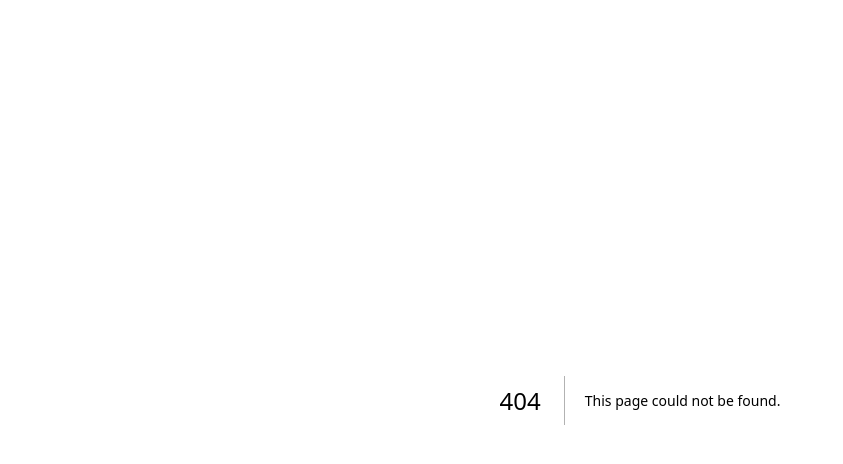
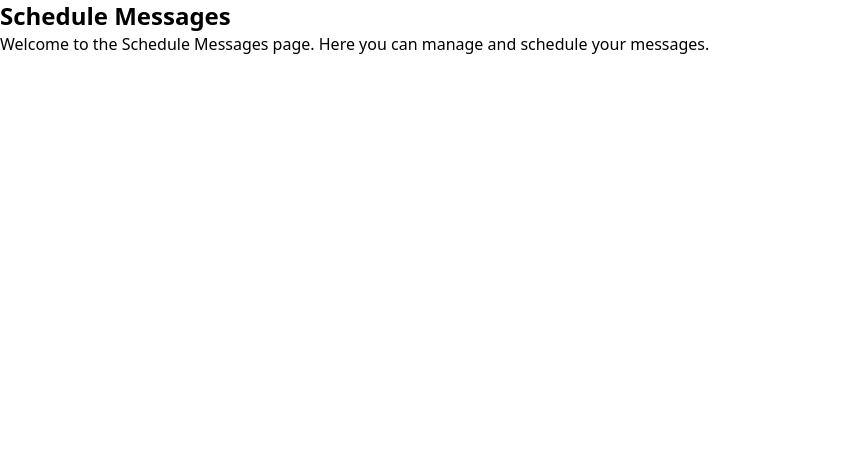
Before and after one commit to anants23O02/Sendr, a Next.js app in the folder client/: page /pages/ScheduleMessages in a window 1280 px wide. Before the commit this address had no page. Shown: the top 464 px of the page, without its empty margins (0-843 px from the left). Built offline with nearby package versions, Linux system fonts and the light colour scheme.

Commit message:
Fix the navbar

```diff
--- /dev/null
+++ b/client/src/app/pages/ScheduleMessages/page.tsx
@@ -0,0 +1,12 @@
+import React from 'react';
+
+const ScheduleMessages = () => {
+  return (
+    <div>
+      <h1 className="text-2xl font-bold">Schedule Messages</h1>
+      <p>Welcome to the Schedule Messages page. Here you can manage and schedule your messages.</p>
+    </div>
+  );
+};
+
+export default ScheduleMessages;
--- a/client/src/components/navbar/navbar.tsx
+++ b/client/src/components/navbar/navbar.tsx
@@ -6,7 +6,7 @@ import logo from "../../../public/logo.svg";
 
 const Navbar: FC<SearchBarProps> = ({ placeholder = "Search in Public Relations" }) => {
   return (
-    <nav className="bg-[#2e2e2e] rounded-md flex flex-row sm:flex-row items-center justify-between w-full px-4 py-3 gap-3 sm:gap-0">
+    <nav className="bg-[#2e2e2e] flex flex-row sm:flex-row items-center justify-between w-full px-4 py-3 gap-3 sm:gap-0">
 
       <div className="flex-shrink-0">
         <Image src={logo} alt="Logo" width={100} height={50} className="h-8 w-auto" />
```
Also changed, not shown: client/src/app/pages/ScheduleMessages/interface.ts (added).
